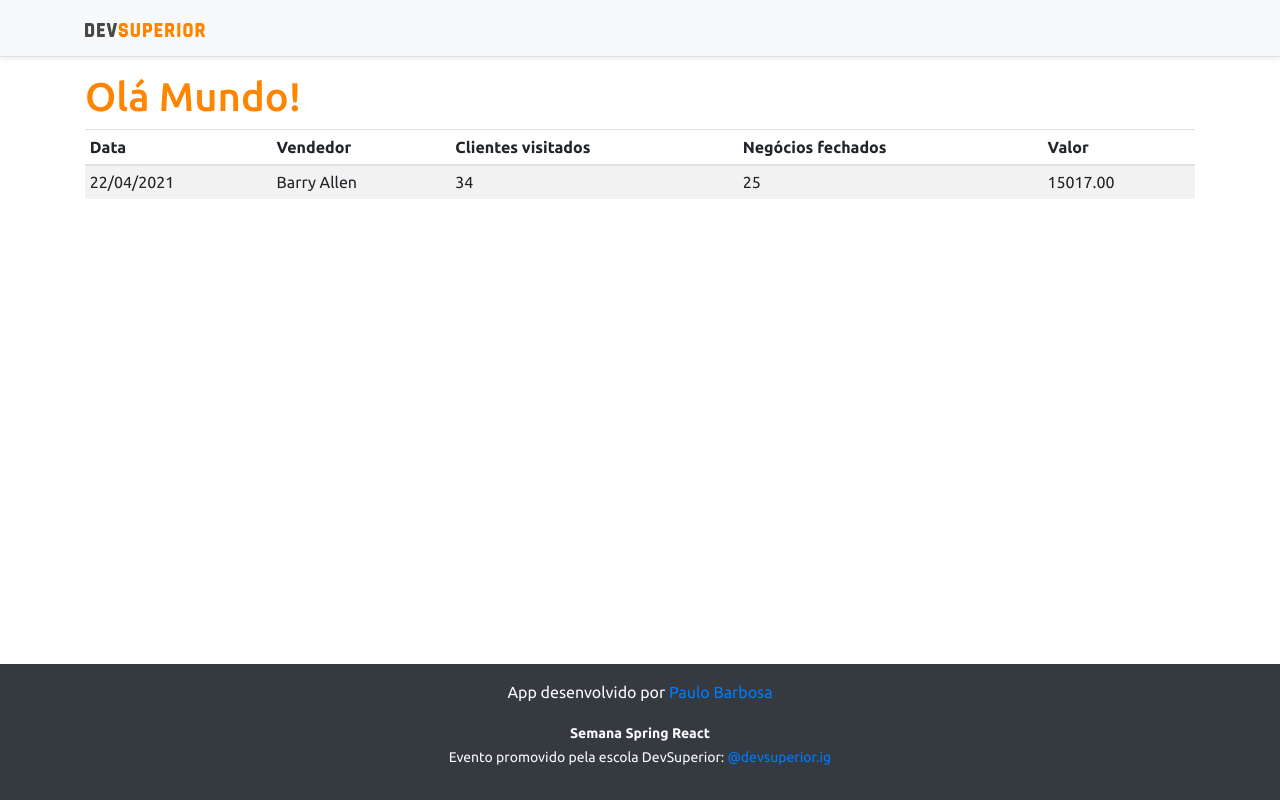
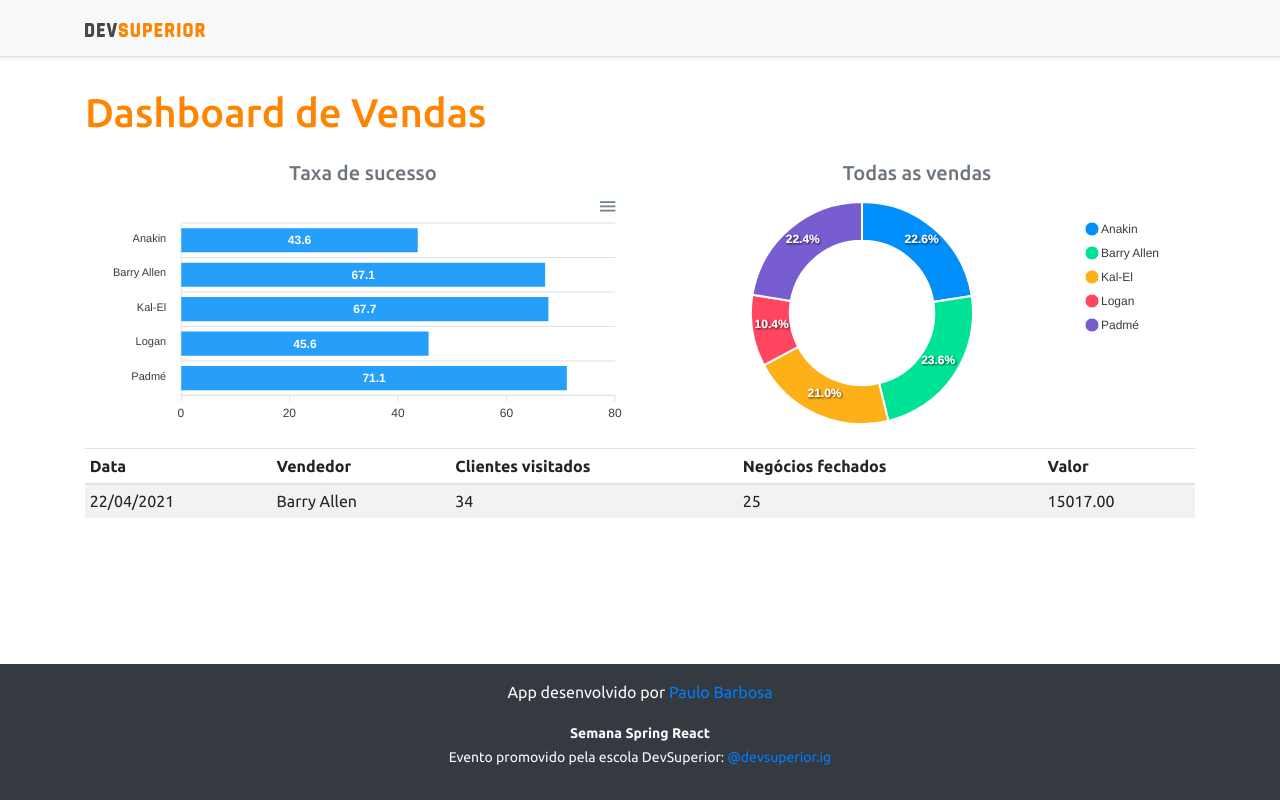
Before and after one commit to phjb/devsuperior-3, a React (Create React App) app in the folder frontend/: page / in a window 1280 px wide. Built offline with nearby package versions, Linux system fonts and the light colour scheme.

Commit message:
Static charts

```diff
--- a/frontend/package.json
+++ b/frontend/package.json
@@ -12,10 +12,12 @@
     "@types/node": "^12.0.0",
     "@types/react": "^17.0.0",
     "@types/react-dom": "^17.0.0",
+    "apexcharts": "^3.26.1",
     "bootstrap": "^4.6.0",
     "popper.js": "^1.16.1",
     "query": "^0.2.0",
     "react": "^17.0.2",
+    "react-apexcharts": "^1.3.9",
     "react-dom": "^17.0.2",
     "react-scripts": "4.0.3",
     "typescript": "^4.1.2",
--- a/frontend/src/App.tsx
+++ b/frontend/src/App.tsx
@@ -1,4 +1,6 @@
+import BarChart from "components/BarChart";
 import DataTable from "components/DataTable";
+import DonutChart from "components/DonutChart";
 import Footer from "components/Footer";
 import NavBar from "components/NavBar";
 
@@ -7,7 +9,18 @@
     <>
       <NavBar />
       <div className="container">
-        <h1 className="text-primary">Olá Mundo!</h1>
+        <h1 className="text-primary py-3">Dashboard de Vendas</h1>
+        <div className="row px-3">
+          <div className="col-md-6">
+            <h5 className="text-center text-secondary">Taxa de sucesso</h5>
+            <BarChart />
+          </div>
+          <div className="col-md-6">
+            <h5 className="text-center text-secondary">Todas as vendas</h5>
+            <DonutChart />
+          </div>
+        </div>
+
         <DataTable />
       </div>
       <Footer />
--- /dev/null
+++ b/frontend/src/components/BarChart/index.tsx
@@ -0,0 +1,27 @@
+import Chart from "react-apexcharts";
+
+const BarChart = () => {
+  const options = {
+    plotOptions: {
+      bar: {
+        horizontal: true,
+      },
+    },
+  };
+
+  const mockData = {
+    labels: {
+      categories: ["Anakin", "Barry Allen", "Kal-El", "Logan", "Padmé"],
+    },
+    series: [
+      {
+        name: "% Sucesso",
+        data: [43.6, 67.1, 67.7, 45.6, 71.1],
+      },
+    ],
+  };
+
+  return <Chart options={{ ...options, xaxis: mockData.labels }} series={mockData.series} type="bar" height="240" />;
+};
+
+export default BarChart;
--- /dev/null
+++ b/frontend/src/components/DonutChart/index.jsx
@@ -0,0 +1,16 @@
+import Chart from 'react-apexcharts'
+const DonutChart = () => {
+const mockData = {
+  series: [477138, 499928, 444867, 220426, 473088],
+  labels: ['Anakin', 'Barry Allen', 'Kal-El', 'Logan', 'Padmé']
+}
+
+const options = {
+  legend: {
+      show: true
+  }
+}
+
+return <Chart options={{ ...options, labels: mockData.labels }} series={mockData.series} type="donut" height="240" />;
+}
+export default DonutChart;
```
Also changed, not shown: 1 other file (tests, documents, lock files or other folders).
